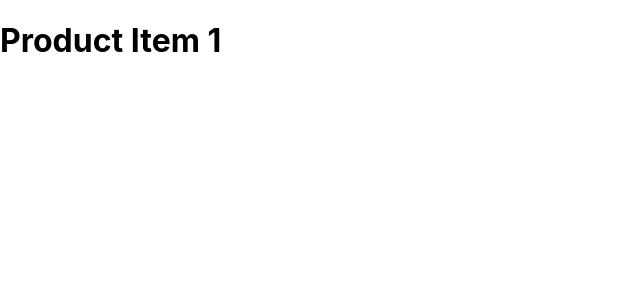
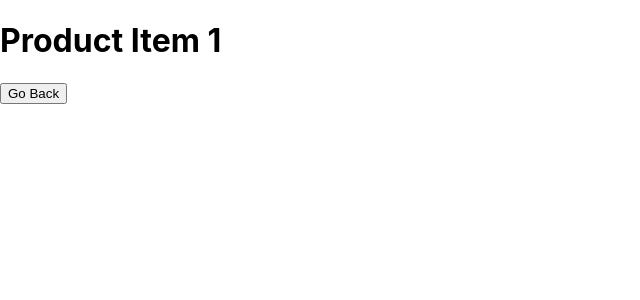
Before and after one commit to AnkitTomar2312/routing, a React (Create React App) app: page /product/1 in a window 1280 px wide. Shown: the top 300 px of the page, without its empty margins (0-640 px from the left). Built offline with nearby package versions, Linux system fonts and the light colour scheme.

Commit message:
useHistory is replaced with the useNavigate

```diff
--- a/src/Components/ProductItem.js
+++ b/src/Components/ProductItem.js
@@ -1,9 +1,16 @@
 import React from "react";
-
+import { useNavigate } from "react-router-dom";
 const ProductItem = () => {
+  const history = useNavigate();
+  const handelRedirection = () => {
+    if (history) {
+      history("/product", { replace: true });
+    }
+  };
   return (
     <div>
       <h1>Product Item 1</h1>
+      <button onClick={handelRedirection}>Go Back</button>
     </div>
   );
 };
```
